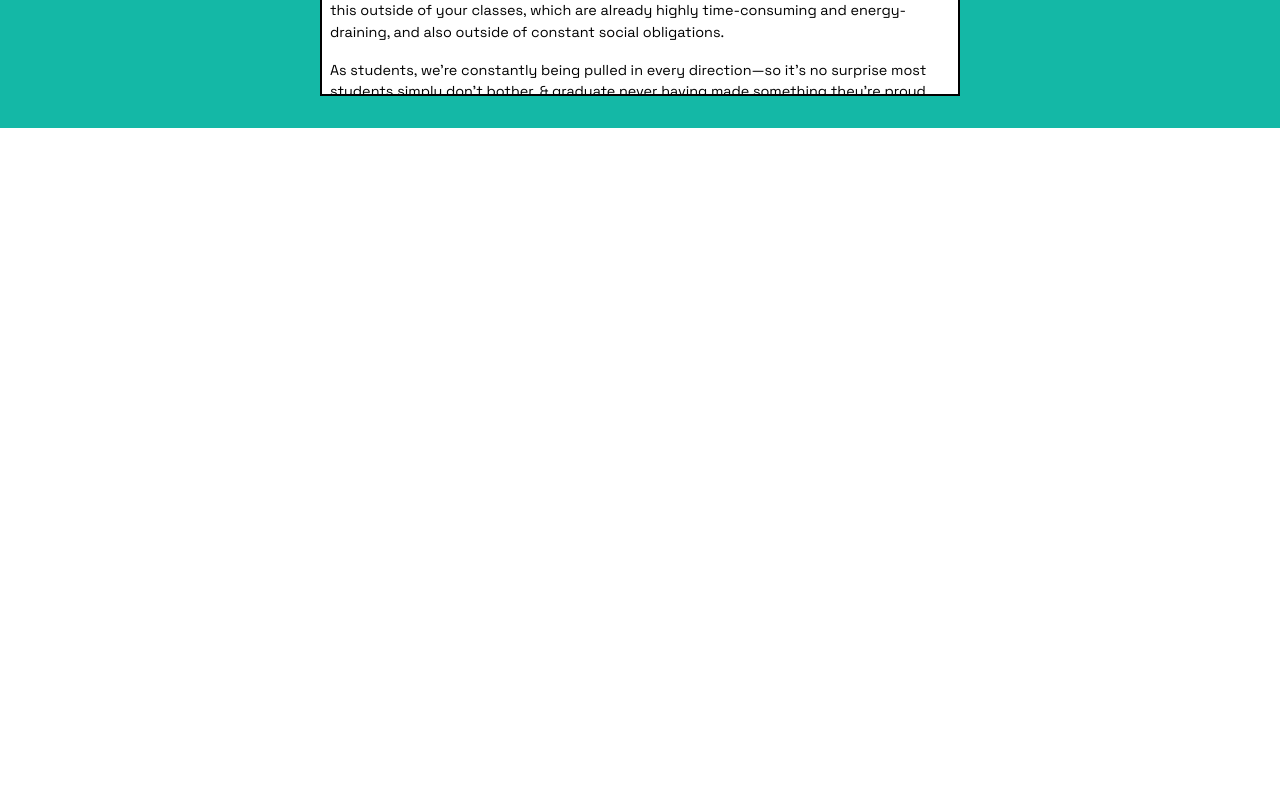
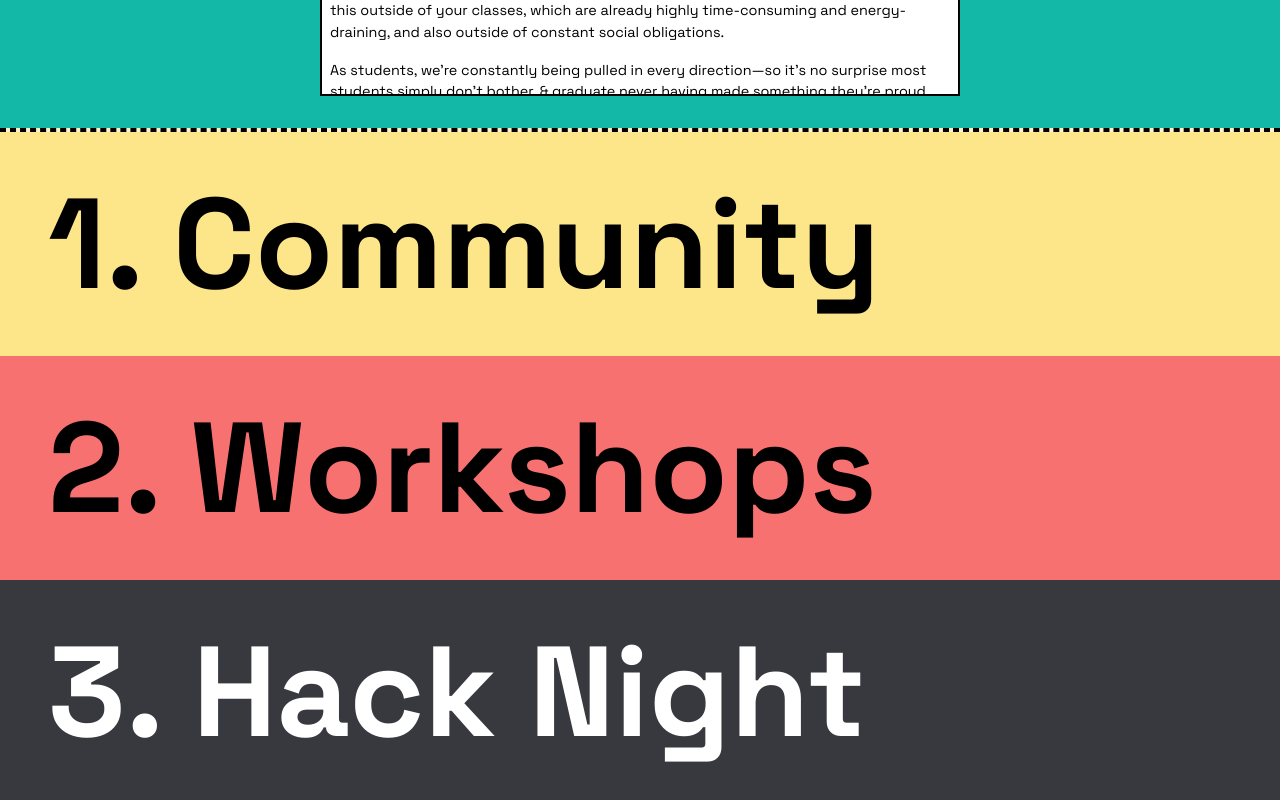
Before and after one commit to purduehackers/site, a Next.js app: page / in a window 1280 px wide. Shown: the part 1154-1954 px from the top of the page. Before the commit the page ends 1282 px from the top, so only its background shows below. Built offline with nearby package versions, Linux system fonts and the light colour scheme.

Commit message:
Add sections

```diff
--- /dev/null
+++ b/components/community.tsx
@@ -0,0 +1,9 @@
+const HackNight = () => (
+  <div className="bg-amber-200">
+    <div className="flex flex-col sm:flex-row p-12">
+      <h1 className="text-4xl sm:text-9xl font-bold">1. Community</h1>
+    </div>
+  </div>
+)
+
+export default HackNight
--- /dev/null
+++ b/components/hack-night.tsx
@@ -0,0 +1,9 @@
+const HackNight = () => (
+  <div className="bg-gray-discord text-white">
+    <div className="flex flex-col sm:flex-row p-12">
+      <h1 className="text-4xl sm:text-9xl font-bold">3. Hack Night</h1>
+    </div>
+  </div>
+)
+
+export default HackNight
--- /dev/null
+++ b/components/workshops.tsx
@@ -0,0 +1,9 @@
+const Workshops = () => (
+  <div className="bg-red-400">
+    <div className="flex flex-col sm:flex-row p-12">
+      <h1 className="text-4xl sm:text-9xl font-bold">2. Workshops</h1>
+    </div>
+  </div>
+)
+
+export default Workshops
--- a/pages/index.tsx
+++ b/pages/index.tsx
@@ -2,6 +2,9 @@ import { NextPage } from 'next'
 import Head from 'next/head'
 import Header from '../components/header'
 import Email from '../components/email'
+import Community from '../components/community'
+import Workshops from '../components/workshops'
+import HackNight from '../components/hack-night'
 
 const Home: NextPage = () => {
   return (
@@ -22,6 +25,10 @@ const Home: NextPage = () => {
       <Header />
       <hr className="border-2 border-black border-dashed bg-amber-100" />
       <Email />
+      <hr className="border-2 border-black border-dashed bg-amber-100" />
+      <Community />
+      <Workshops />
+      <HackNight />
     </div>
   )
 }
--- a/tailwind.config.js
+++ b/tailwind.config.js
@@ -20,6 +20,9 @@ module.exports = {
         amber: {
           450: '#F8AF18',
           550: '#E78B09'
+        },
+        gray: {
+          discord: '#37393e'
         }
       },
       boxShadow: {
```
